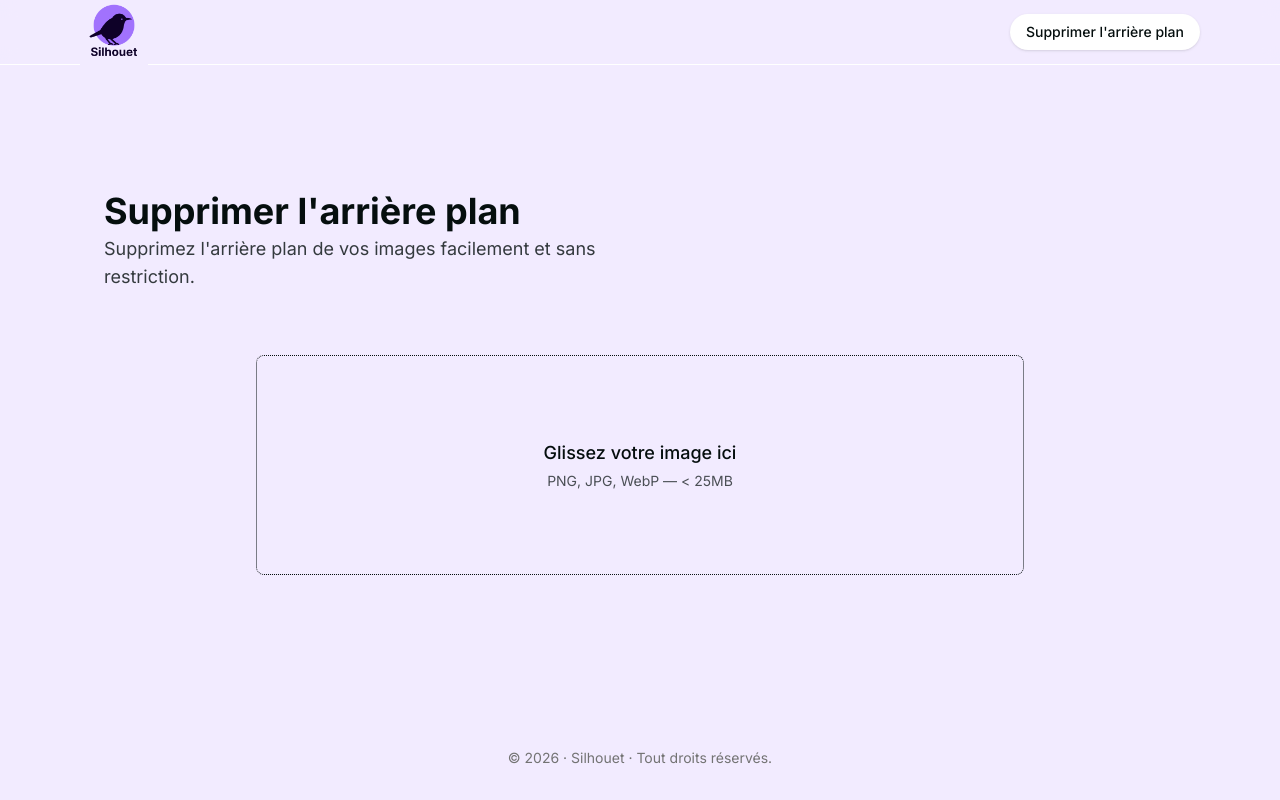
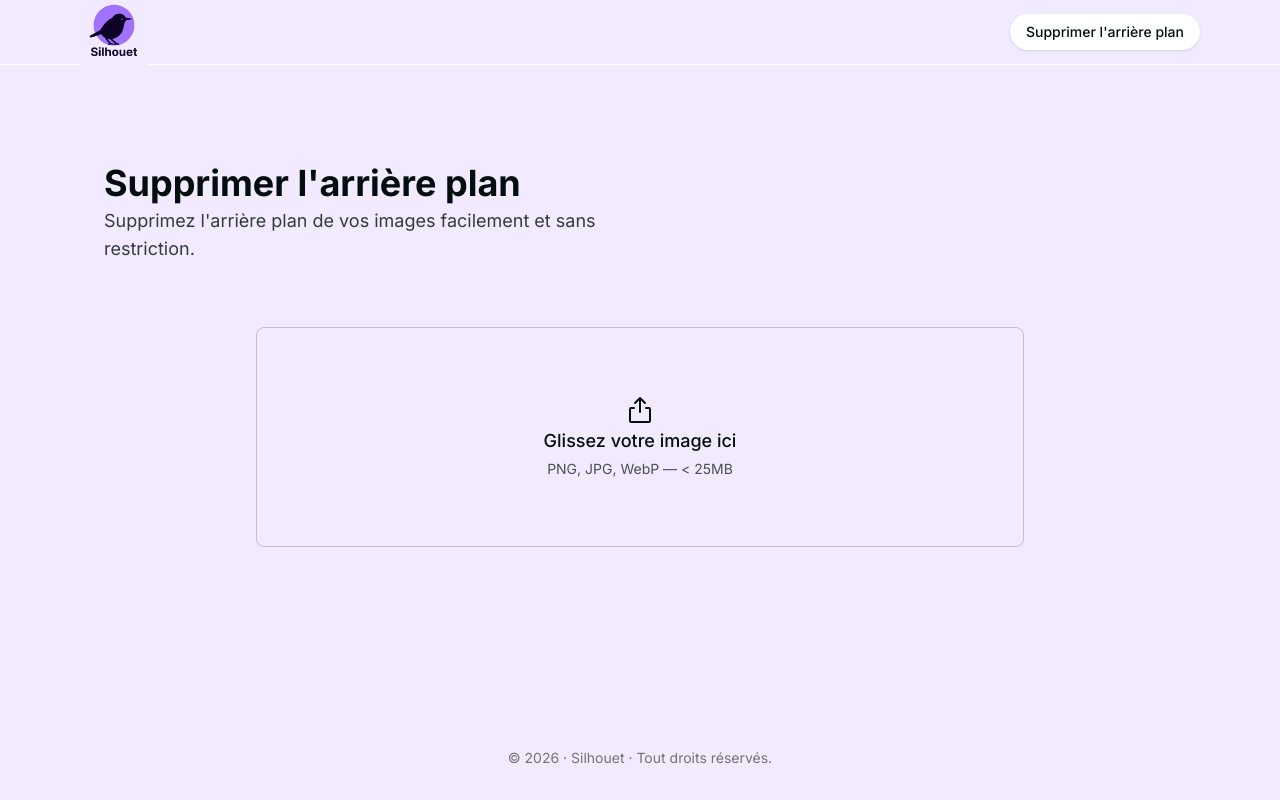
Before and after one commit to michaelgirardet/silhouet, a Next.js app: page /remove-bg in a window 1280 px wide. Built offline with nearby package versions, Linux system fonts and the light colour scheme.

Commit message:
style: minor change on dropzone

```diff
--- a/src/app/components/Dropzone.tsx
+++ b/src/app/components/Dropzone.tsx
@@ -1,5 +1,6 @@
 "use client";
 
+import { ExportIcon } from "@phosphor-icons/react";
 import { useRef, useState } from "react";
 
 export default function Dropzone({ onFile }: { onFile: (f: File) => void }) {
@@ -26,16 +27,17 @@ export default function Dropzone({ onFile }: { onFile: (f: File) => void }) {
         if (f) onFile(f);
       }}
       className={[
-        "border-border rounded-lg border border-dotted",
+        "rounded-lg border border-black/20 transition duration-300 ease-in-out hover:text-black/80",
         "mx-auto w-full max-w-3xl",
         "min-h-[160px] sm:min-h-[190px] md:min-h-[220px]",
         "p-5 text-center sm:p-6 md:p-8",
         "flex flex-col items-center justify-center",
-        "transition",
+        "transition hover:cursor-pointer",
         drag ? "shadow-float border-accent-400" : "shadow-soft",
       ].join(" ")}
     >
-      <div className="text-base font-medium sm:text-lg">
+      <div className="flex flex-col items-center justify-center text-base font-medium sm:text-lg">
+        <ExportIcon size={32} />
         Glissez votre image ici
       </div>
       <div className="mt-1 text-xs opacity-70 sm:text-sm">
--- a/src/app/components/Loader.tsx
+++ b/src/app/components/Loader.tsx
@@ -4,7 +4,7 @@ export default function Loader() {
       <button
         disabled
         type="button"
-        className="hover:text-indigo focus:ring-indigo focus:indigo me-2 inline-flex items-center rounded-lg border border-gray-200 bg-white px-5 py-2.5 text-sm font-medium text-gray-900 hover:bg-gray-100 focus:z-10 focus:ring-2 dark:border-gray-600 dark:bg-gray-800 dark:text-gray-400 dark:hover:bg-gray-700 dark:hover:text-white"
+        className="borderpx-5 inline-flex items-center rounded-lg py-2.5 text-sm font-medium text-black"
       >
         <svg
           aria-hidden="true"
--- a/src/app/remove-bg/page.tsx
+++ b/src/app/remove-bg/page.tsx
@@ -80,11 +80,11 @@ export default function RemoveBgPage() {
       </div>
 
       {/* Dropzone occupe toute la largeur dispo */}
-      <div className="md:col-span-2">
+      <div className="content-center md:col-span-2">
         <Dropzone onFile={process} />
-      </div>
-      <div className="flex w-full items-center justify-center">
-        {busy && <Loader />}
+        <div className="mt-24 flex w-full items-center justify-center">
+          {busy && <Loader />}
+        </div>
       </div>
 
       {error && (
```
